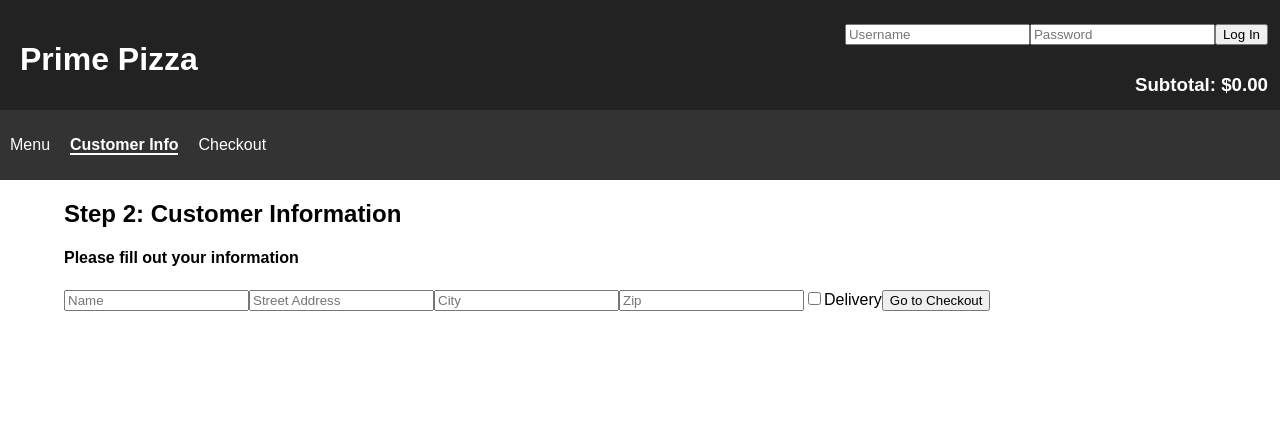
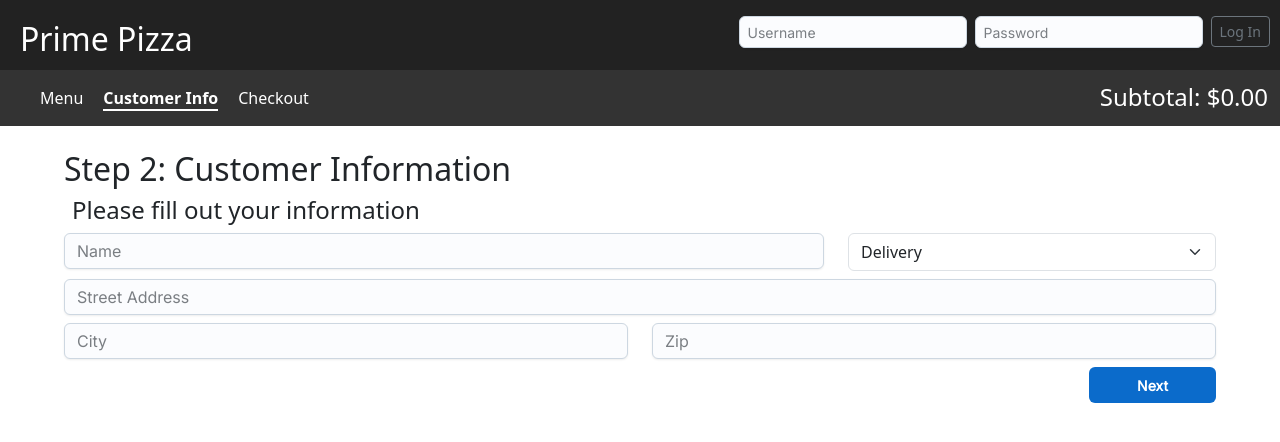
Before and after one commit to W1gglez/redux-pizza-parlor, a React app: page /#/order-details in a window 1280 px wide. Shown: the top 442 px of the page. Built offline with nearby package versions, Linux system fonts and the light colour scheme; no server answers; the HTML template or start-up script is replaced by a standard one.

Commit message:
Update component styling

```diff
--- a/package.json
+++ b/package.json
@@ -10,9 +10,11 @@
     "@mui/icons-material": "^5.15.19",
     "@mui/joy": "^5.0.0-beta.36",
     "axios": "^0.21.1",
+    "bootstrap": "^5.3.3",
     "express": "^4.18.2",
     "pg": "^8.2.1",
     "react": "^18.2.0",
+    "react-bootstrap": "^2.10.2",
     "react-dom": "^18.2.0",
     "react-redux": "^7.2.9",
     "react-router-dom": "^5.3.4",
--- a/src/components/App/App.css
+++ b/src/components/App/App.css
@@ -13,20 +13,18 @@
 .subtotal{
   color: white;
   position: absolute;
-  top: 55px;
+  top: 83px;
   right: 12px;
 }
 
 .navbar {
   background-color: #333;
-  padding: 10px;
-  margin-bottom: 20px;
 }
 
 .navbar ul {
   list-style: none;
-  padding: 0;
   display: flex;
+  margin: 8px;
 }
 
 .navbar li {
@@ -43,10 +41,10 @@
   border-bottom: 2px solid white;
 }
 
-.customerinfo>p{
-  margin: 4px;
+.customerinfo p{
+  margin: 2px;
 }
 
-.customerinfo{
-  margin-bottom: 12px;
+.menu-item:hover .item-description{
+  white-space: wrap;
 }
--- a/src/components/App/App.jsx
+++ b/src/components/App/App.jsx
@@ -65,7 +65,11 @@ function App() {
             </li>
           </ul>
         </nav>
-        <Container sx={{ mb: 3 }}>
+        <Container
+          sx={{
+            mb: 3,
+          }}
+        >
           <Route
             path='/'
             exact
--- a/src/components/App/Checkout/Checkout.jsx
+++ b/src/components/App/Checkout/Checkout.jsx
@@ -4,6 +4,10 @@ import { useDispatch } from 'react-redux';
 import axios from 'axios';
 import { useHistory } from 'react-router-dom';
 import LogIn from '../LogIn/LogIn';
+import Button from '@mui/joy/Button';
+import Col from 'react-bootstrap/Col';
+import Row from 'react-bootstrap/Row';
+import Table from '@mui/joy/Table';
 
 export default function Checkout() {
   const dispatch = useDispatch();
@@ -44,9 +48,10 @@ export default function Checkout() {
   return (
     <div>
       <LogIn />
-      <h2>Step 3: Checkout</h2>
+      <h2 className='my-3'>Step 3: Checkout</h2>
 
       <div className='customerinfo'>
+        <h5 style={{ textAlign: 'right' }}>For {customer.type}</h5>
         <p>{customer.customer_name}</p>
         <p>{customer.street_address} </p>
         <p>
@@ -54,7 +59,14 @@ export default function Checkout() {
         </p>
       </div>
 
-      <table>
+      <Table
+        borderAxis='both'
+        color='neutral'
+        size='lg'
+        stripe='even'
+        variant='soft'
+        sx={{ my: 2 }}
+      >
         <thead>
           <tr>
             <th>Name</th>
@@ -65,14 +77,25 @@ export default function Checkout() {
           {itemsInCart.map((item, i) => (
             <tr key={i}>
               <td>{item.name}</td>
-              <td>${Number(item.price)}</td>
+              <td style={{ textAlign: 'right' }}>${Number(item.price)}</td>
             </tr>
           ))}
         </tbody>
-      </table>
-      <h3>Total Price: ${totalValue.toFixed(2)}</h3>
+      </Table>
 
-      <button onClick={checkoutCart}>Checkout</button>
+      <h5 style={{ textAlign: 'right' }}>
+        Total Price: ${totalValue.toFixed(2)}
+      </h5>
+      <Row>
+        <Col className='d-flex justify-content-end'>
+          <Button
+            sx={{ px: 6 }}
+            onClick={checkoutCart}
+          >
+            Checkout
+          </Button>
+        </Col>
+      </Row>
     </div>
   );
 }
--- a/src/components/App/LogIn/LogIn.jsx
+++ b/src/components/App/LogIn/LogIn.jsx
@@ -1,6 +1,11 @@
 import './Login.css';
 import { useHistory } from 'react-router-dom';
 import { useState } from 'react';
+import Form from 'react-bootstrap/Form';
+import Button from 'react-bootstrap/Button';
+import Input from '@mui/joy/Input';
+import Row from 'react-bootstrap/Row';
+import Col from 'react-bootstrap/Col';
 
 export default function LogIn() {
   const [userName, setUserName] = useState('');
@@ -29,23 +34,39 @@ export default function LogIn() {
   };
 
   return (
-    <form
+    <Form
       className='loginForm'
       onSubmit={handleSubmit}
     >
-      <input
+      <Row>
+        <Col className='p-1'>
+          <Input
             type='text'
             value={userName}
             onChange={handleUserName}
             placeholder='Username'
+            size='sm'
           />
-      <input
+        </Col>
+        <Col className='p-1'>
+          <Input
             type='password'
             value={password}
             onChange={handlePassword}
             placeholder='Password'
+            size='sm'
           />
-      <button type='submit'>Log In</button>
-    </form>
+        </Col>
+        <Col className='p-1 mr-4'>
+          <Button
+            variant='outline-secondary sm'
+            size='sm'
+            type='submit'
+          >
+            Log In
+          </Button>
+        </Col>
+      </Row>
+    </Form>
   );
 }
--- a/src/components/App/LogIn/Login.css
+++ b/src/components/App/LogIn/Login.css
@@ -1,5 +1,5 @@
 .loginForm{
     position: absolute;
-    top: 24px;
-    right: 12px;
+    top: 12px;
+    right: 18px;
 }
--- a/src/components/App/Menu/Menu.jsx
+++ b/src/components/App/Menu/Menu.jsx
@@ -4,22 +4,25 @@ import MenuItem from '../MenuItem/MenuItem';
 import Button from '@mui/joy/Button';
 import { useHistory } from 'react-router-dom';
 import LogIn from '../LogIn/LogIn';
+import Row from 'react-bootstrap/Row';
+import Col from 'react-bootstrap/Col';
 
 export default function Menu() {
   const menu = useSelector((store) => store.menu);
   const cart = useSelector((store) => store.cart);
   const history = useHistory();
 
-  let total = 0;
-  for (const pizza of cart) {
-    total += Number(pizza.price);
-  }
+  let subTotal = () => {
+    return cart
+      .map((pizza) => Number(pizza.price))
+      .reduce((sum, count) => sum + count, 0);
+  };
 
   return (
     <>
       <LogIn />
-      <h3 className='subtotal'>Subotal: ${total.toFixed(2)} </h3>
-      <h2>Step 1: Select Your Pizza</h2>
+      <h4 className='subtotal'>Subotal: ${subTotal()} </h4>
+      <h2 className='my-3'>Step 1: Select Your Pizza</h2>
       <Grid
         container
         spacing={3}
@@ -32,12 +35,16 @@ export default function Menu() {
           />
         ))}
       </Grid>
-      <Button
-        sx={{}}
-        onClick={() => history.push('/order-details')}
-      >
-        NEXT
-      </Button>
+      <Row>
+        <Col className='d-flex justify-content-end'>
+          <Button
+            sx={{ px: 6 }}
+            onClick={() => history.push('/order-details')}
+          >
+            NEXT
+          </Button>
+        </Col>
+      </Row>
     </>
   );
 }
--- a/src/components/App/MenuItem/MenuItem.jsx
+++ b/src/components/App/MenuItem/MenuItem.jsx
@@ -17,10 +17,12 @@ export default function MenuItem({ pizza }) {
 
   const addToCart = () => {
     dispatch({ type: 'ADD_PIZZA', payload: { ...pizza, quantity: 1 } });
+    setToggle(!toggle);
   };
 
   const removeFromCart = () => {
     dispatch({ type: 'REMOVE_PIZZA', payload: { id: pizza.id } });
+    setToggle(!toggle);
   };
 
   useEffect(() => {
@@ -34,8 +36,14 @@ export default function MenuItem({ pizza }) {
   return (
     <Grid xs='auto'>
       <Card
+        className='menu-item'
         component='li'
-        sx={{ width: 300, flexGrow: 1, mb: 2 }}
+        sx={{
+          width: 300,
+          flexGrow: 1,
+          mb: 2,
+        }}
+        onClick={toggle ? () => removeFromCart() : () => addToCart()}
       >
         <CardOverflow>
           <AspectRatio>
@@ -50,19 +58,22 @@ export default function MenuItem({ pizza }) {
         </CardOverflow>
         <CardOverflow>
           <Typography
-            level='title-lg'
+            level='h3'
             sx={{ textAlign: 'left', mb: 1 }}
           >
             {pizza.name}
           </Typography>
           <Typography
+            className='item-description'
             level='body-sm'
             sx={{ textAlign: 'left', mb: 1 }}
+            noWrap
           >
             {pizza.description}
           </Typography>
           <Typography
-            sx={{ textAlign: 'right', fontSize: '18px', fontWeight: 'bolder' }}
+            level='h4'
+            sx={{ textAlign: 'right' }}
           >
             ${pizza.price}
           </Typography>
@@ -74,23 +85,11 @@ export default function MenuItem({ pizza }) {
           <Divider inset='context' />
           <CardContent>
             {toggle ? (
-              <Typography
-                onClick={() => {
-                  removeFromCart();
-                  setToggle(!toggle);
-                }}
-                sx={{ textAlign: 'center' }}
-              >
+              <Typography sx={{ textAlign: 'center', cursor: 'pointer' }}>
                 Remove
               </Typography>
             ) : (
-              <Typography
-                onClick={() => {
-                  addToCart();
-                  setToggle(!toggle);
-                }}
-                sx={{ textAlign: 'center' }}
-              >
+              <Typography sx={{ textAlign: 'center', cursor: 'pointer' }}>
                 Add
               </Typography>
             )}
--- a/src/components/App/OrderForm/OrderForm.jsx
+++ b/src/components/App/OrderForm/OrderForm.jsx
@@ -2,17 +2,30 @@ import { useState } from 'react';
 import { useSelector, useDispatch } from 'react-redux';
 import {useHistory} from 'react-router-dom'
 import LogIn from '../LogIn/LogIn';
+import Input from '@mui/joy/Input';
+import Button from '@mui/joy/Button';
+import Form from 'react-bootstrap/Form';
+import Row from 'react-bootstrap/Row';
+import Col from 'react-bootstrap/Col';
+import 'bootstrap/dist/css/bootstrap.min.css';
 
 export default function OrderForm() {
   const [newName, setNewName] = useState('');
   const [newAddress, setNewAddress] = useState('');
   const [newCity, setNewCity] = useState('');
   const [newZip, setNewZip] = useState('');
-  const [checked, setChecked] = useState(false);
   const subtotal = useSelector((store) => store.cart);
   const dispatch = useDispatch();
   const history = useHistory();
-  let type = 'Pickup';
+  const [selectedValue, setSelectedValue] = useState('Delivery');
+
+  const handleChange = (event) => {
+    setSelectedValue(event.target.value);
+  };
+
+  const type = document.querySelector('select');
+
+  console.log(type);
 
   let sub = 0;
   subtotal.map((price) => (sub += Number(price.price)));
@@ -29,13 +42,6 @@ export default function OrderForm() {
   const handleZipChange = (event) => {
     setNewZip(event.target.value);
   };
-  const handleChange = () => {
-    setChecked(!checked);
-  };
-
-  if (checked === true) {
-    type = 'Delivery';
-  }
 
   const goToCheckout = (event) => {
     event.preventDefault();
@@ -47,7 +53,7 @@ export default function OrderForm() {
         street_address: newAddress,
         city: newCity,
         zip: newZip,
-        type: type,
+        type: selectedValue,
       },
     });
     //Navigate to checkout page
@@ -57,54 +63,77 @@ export default function OrderForm() {
     setNewAddress('');
     setNewCity('');
     setNewZip('');
-    setChecked(false);
   };
 
   return (
     <>
       <LogIn />
-      <h2>Step 2: Customer Information</h2>
-      <h4> Please fill out your information</h4>
-      <h3 className='subtotal'>Subtotal: ${sub.toFixed(2)} </h3>
-      <form onSubmit={goToCheckout}>
-        <input
+      <h2 className='mt-4'>Step 2: Customer Information</h2>
+      <h4 className='m-2'> Please fill out your information</h4>
+      <h4 className='subtotal'>Subtotal: ${sub.toFixed(2)} </h4>
+      <Form onSubmit={goToCheckout}>
+        <Row className='mb-2'>
+          <Col sm='8'>
+            <Input
               type='text'
               value={newName}
               onChange={handleNameChange}
               placeholder='Name'
               required
             />
-        <input
+          </Col>
+          <Col sm='4'>
+            <Form.Select
+              value={selectedValue}
+              onChange={handleChange}
+            >
+              <option value='Delivery'>Delivery</option>
+              <option value='Pickup'>Pickup</option>
+            </Form.Select>
+          </Col>
+        </Row>
+        <Row className='mb-2'>
+          <Col sm>
+            <Input
               type='text'
               value={newAddress}
               onChange={handleAddressChange}
               placeholder='Street Address'
               required
             />
-        <input
+          </Col>
+        </Row>
+        <Row className='mb-2'>
+          <Col sm>
+            <Input
               type='text'
               value={newCity}
               onChange={handleCityChange}
               placeholder='City'
               required
             />
-        <input
+          </Col>
+          <Col sm>
+            <Input
               type='text'
               value={newZip}
               onChange={handleZipChange}
               placeholder='Zip'
               required
             />
-        <label>
-          <input
-            type='checkbox'
-            checked={checked}
-            onChange={handleChange}
-          />
-          Delivery
-        </label>
-        <button>Go to Checkout</button>
-      </form>
+          </Col>
+        </Row>
+        <Row>
+          <Col className='d-flex justify-content-end'>
+            <Button
+              sx={{ px: 6 }}
+              type='submit'
+            >
+              Next
+            </Button>
+          </Col>
+        </Row>
+      </Form>
     </>
   );
 }
```
Also changed, not shown: 1 other file (tests, documents, lock files or other folders). Lines whose indentation alone changed are shown as unchanged.
